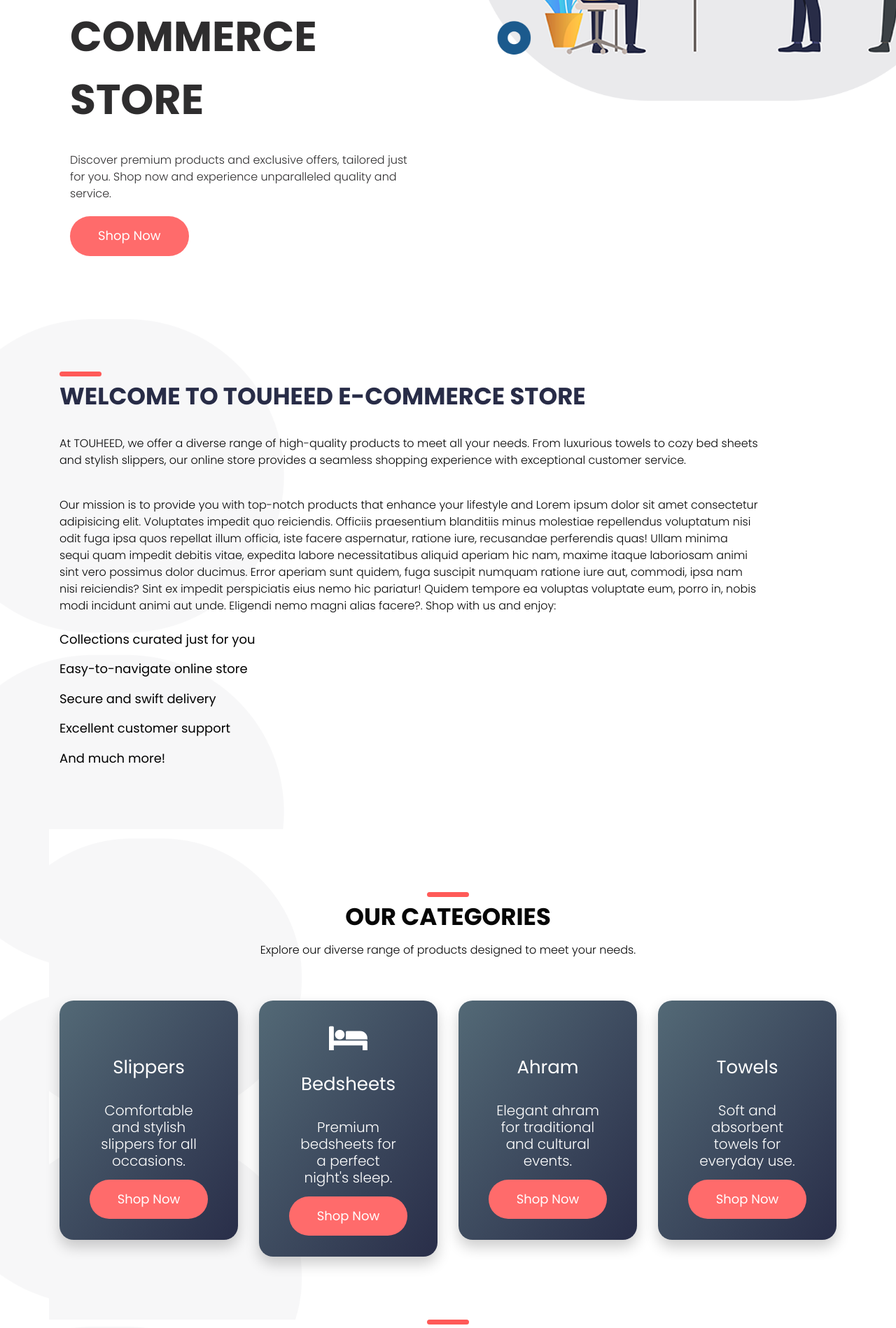
After one commit to YahyaBinUsman/hanzla-e-commerce, a Django app: page /about/ in a window 1280 px wide. The commit adds this page. Shown: the part 440-2338 px from the top of the page at 70% size. Run offline with Django 5.2, Linux system fonts and the light colour scheme; data comes from the database, SQL or seed files in the repository; both versions use the stored data as it was after the commit; some libraries are stand-ins or nearby versions.

Commit message:
first commit

```diff
--- /dev/null
+++ b/store/templates/store/about_us.html
@@ -0,0 +1,322 @@
+{% load static %}
+<!DOCTYPE html>
+<html lang="en">
+<head>
+<!-- basic -->
+<meta charset="utf-8">
+<meta http-equiv="X-UA-Compatible" content="IE=edge">
+<meta name="viewport" content="width=device-width, initial-scale=1">
+<!-- mobile metas -->
+<meta name="viewport" content="width=device-width, initial-scale=1">
+<meta name="viewport" content="initial-scale=1, maximum-scale=1">
+<!-- site metas -->
+<title>About</title>
+<meta name="keywords" content="">
+<meta name="description" content="">
+<meta name="author" content="">
+<!-- bootstrap css -->
+<link rel="stylesheet" type="text/css" href="{% static 'css/bootstrap.min.css' %}">
+<!-- style css -->
+<link rel="stylesheet" type="text/css" href="{% static 'css/style.css' %}">
+<!-- Responsive-->
+<link rel="stylesheet" href="{% static 'css/responsive.css' %}">
+<!-- fevicon -->
+<link rel="icon" href="{% static 'images/fevicon.png' %}" type="image/gif" />
+<!-- Scrollbar Custom CSS -->
+<link rel="stylesheet" href="{% static 'css/jquery.mCustomScrollbar.min.css' %}">
+<!-- Tweaks for older IEs-->
+<link rel="stylesheet" href="https://netdna.bootstrapcdn.com/font-awesome/4.0.3/css/font-awesome.css">
+<!-- owl stylesheets -->
+<link rel="stylesheet" href="{% static 'css/owl.carousel.min.css' %}">
+<link rel="stylesheet" href="{% static 'css/owl.theme.default.min.css' %}">
+<link rel="stylesheet" href="https://cdnjs.cloudflare.com/ajax/libs/fancybox/2.1.5/jquery.fancybox.min.css" media="screen">
+<style>
+  .services-section {
+    padding: 60px 0;
+  }
+  .service-card {
+    background: linear-gradient(to right bottom, #536976, #292e49);
+    border-radius: 20px;
+    box-shadow: 0 10px 20px rgba(0, 0, 0, 0.2);
+    padding: 30px;
+    margin-bottom: 30px;
+    text-align: center;
+    transition: transform 0.3s, box-shadow 0.3s;
+    max-width: 300px;
+    margin: 0 auto 30px auto;
+    height: auto;
+  }
+
+  .service-card:hover {
+    transform: translateY(-5px);
+    box-shadow: 0 15px 35px rgba(0, 0, 0, 0.3);
+  }
+
+  .service-icon {
+    margin-bottom: 20px;
+  }
+
+  .service-icon i {
+    font-size: 3rem;
+    color: #ffffff;
+  }
+
+  .service-card h3 {
+    font-size: 26px;
+    color: #ffffff;
+    margin-bottom: 20px;
+  }
+
+  .price-text {
+    font-size: 20px;
+    color: #ffffff;
+    margin-bottom: 15px;
+  }
+
+  .points-section ul {
+    padding: 0;
+    margin: 20px 0;
+  }
+
+  .points-section li {
+    font-size: 18px;
+    color: #000000;
+    margin-bottom: 10px;
+  }
+
+  .subscribe-btn {
+    background-color: #ff6b6b;
+    color: #ffffff;
+    border: none;
+    border-radius: 30px;
+    padding: 12px 40px;
+    font-size: 18px;
+    cursor: pointer;
+    transition: background-color 0.3s;
+  }
+
+  .subscribe-btn:hover {
+    background-color: #ff5252;
+  }
+
+  .btn-main a {
+    background-color: #ff6b6b;
+    color: #ffffff;
+    border: none;
+    border-radius: 30px;
+    padding: 12px 40px;
+    font-size: 18px;
+    text-decoration: none;
+    display: inline-block;
+    transition: background-color 0.3s;
+  }
+
+  .btn-main a:hover {
+    background-color: #ff5252;
+  }
+  .send_bt  {
+    width: 100%;
+    float: left;
+    font-size: 20px;
+    color: #ffffff;
+    text-align: center;
+    background-color: #ff5a58;
+    padding: 10px 0px;
+    text-transform: uppercase;
+    border-radius: 30px;
+}
+</style>
+</head>
+<body>
+  <!--header section start -->
+  <div class="header_section">
+    <div class="header_left">
+      <nav class="navbar navbar-expand-lg navbar-light bg-light">
+        <div class="logo"><a href="/"><img src="{% static 'images/logo.png' %}"></a></div>
+        <button class="navbar-toggler" type="button" data-toggle="collapse" data-target="#navbarSupportedContent" aria-controls="navbarSupportedContent" aria-expanded="false" aria-label="Toggle navigation">
+          <span class="navbar-toggler-icon"></span>
+        </button>
+        <div class="collapse navbar-collapse" id="navbarSupportedContent">
+          <ul class="navbar-nav mr-auto">
+            <li class="nav-item"><a class="nav-link" href="{% url 'home' %}">Home</a></li>
+            <li class="nav-item"><a class="nav-link" href="{% url 'product_list' category='towel' %}">Towels</a></li>
+            <li class="nav-item"><a class="nav-link" href="{% url 'product_list' category='bedsheet' %}">Bed Sheets</a></li>
+            <li class="nav-item"><a class="nav-link" href="{% url 'product_list' category='ahram' %}">Ahram</a></li>
+            <li class="nav-item"><a class="nav-link" href="{% url 'product_list' category='slipper' %}">Slippers</a></li>
+            <li class="nav-item"><a class="nav-link" href="{% url 'view_cart' %}">View Cart</a></li>
+          </ul>
+        </div>
+      </nav>
+      <div class="banner_main">
+        <h1 class="banner_taital">Welcome to Our <br>TOUHEED E-commerce Store</h1>
+        <p class="banner_text">Discover premium products and exclusive offers, tailored just for you. Shop now and experience unparalleled quality and service.</p>
+        <div class="btn-main">
+          <a href="{% url 'product_list' category='towel' %}">Shop Now</a>
+        </div>
+      </div>
+    </div>
+    <div class="header_right">
+      <img src="{% static 'images/banner-img.png' %}" class="banner_img">
+    </div>
+  </div>
+  <!--header section end -->
+
+  <!--about section start -->
+  <div class="services_section layout_padding">
+    <div class="container">
+      <div class="row">
+        <div class="col-md-12">
+          <h1 class="services_taital">Welcome to TOUHEED E-commerce Store</h1>
+          <p class="services_text">At TOUHEED, we offer a diverse range of high-quality products to meet all your needs. From luxurious towels to cozy bed sheets and stylish slippers, our online store provides a seamless shopping experience with exceptional customer service.</p>
+          <p class="services_text">Our mission is to provide you with top-notch products that enhance your lifestyle and Lorem ipsum dolor sit amet consectetur adipisicing elit. Voluptates impedit quo reiciendis. Officiis praesentium blanditiis minus molestiae repellendus voluptatum nisi odit fuga ipsa quos repellat illum officia, iste facere aspernatur, ratione iure, recusandae perferendis quas! Ullam minima sequi quam impedit debitis vitae, expedita labore necessitatibus aliquid aperiam hic nam, maxime itaque laboriosam animi sint vero possimus dolor ducimus. Error aperiam sunt quidem, fuga suscipit numquam ratione iure aut, commodi, ipsa nam nisi reiciendis? Sint ex impedit perspiciatis eius nemo hic pariatur! Quidem tempore ea voluptas voluptate eum, porro in, nobis modi incidunt animi aut unde. Eligendi nemo magni alias facere?. Shop with us and enjoy:</p>
+          <ul class="points-section">
+            <li>Collections curated just for you</li>
+            <li>Easy-to-navigate online store</li>
+            <li>Secure and swift delivery</li>
+            <li>Excellent customer support</li>
+            <li>And much more!</li>
+          </ul>
+        </div>
+        <div class="services_section layout_padding">
+            <div class="container">
+              <h1 class="what_taital">Our Categories</h1>
+              <p class="what_text">Explore our diverse range of products designed to meet your needs.</p>
+              <div class="what_we_do_section_2">
+                <div class="row">
+                  <div class="col-lg-3 col-md-6">
+                    <div class="service-card">
+                      <div class="service-icon">
+                        <i class="fa fa-socks" aria-hidden="true"></i> <!-- Font Awesome icon for slippers -->
+                      </div>
+                      <h3>Slippers</h3>
+                      <p class="price-text">Comfortable and stylish slippers for all occasions.</p>
+                      <button class="subscribe-btn" onclick="window.location.href='/slippers'">Shop Now</button>
+                    </div>
+                  </div>
+                  <div class="col-lg-3 col-md-6">
+                    <div class="service-card">
+                      <div class="service-icon">
+                        <i class="fa fa-bed" aria-hidden="true"></i> <!-- Font Awesome icon for bedsheets -->
+                      </div>
+                      <h3>Bedsheets</h3>
+                      <p class="price-text">Premium bedsheets for a perfect night's sleep.</p>
+                      <button class="subscribe-btn" onclick="window.location.href='/bedsheets'">Shop Now</button>
+                    </div>
+                  </div>
+                  <div class="col-lg-3 col-md-6">
+                    <div class="service-card">
+                      <div class="service-icon">
+                        <i class="fa fa-tshirt" aria-hidden="true"></i> <!-- Font Awesome icon for ahram -->
+                      </div>
+                      <h3>Ahram</h3>
+                      <p class="price-text">Elegant ahram for traditional and cultural events.</p>
+                      <button class="subscribe-btn" onclick="window.location.href='/ahrams'">Shop Now</button>
+                    </div>
+                  </div>
+                  <div class="col-lg-3 col-md-6">
+                    <div class="service-card">
+                      <div class="service-icon">
+                        <i class="fa fa-towel" aria-hidden="true"></i> <!-- Font Awesome icon for towels -->
+                      </div>
+                      <h3>Towels</h3>
+                      <p class="price-text">Soft and absorbent towels for everyday use.</p>
+                      <button class="subscribe-btn" onclick="window.location.href='/towels'">Shop Now</button>
+                    </div>
+                  </div>
+                </div>
+              </div>
+            </div>
+        </div>
+
+      </div>
+    </div>
+  <!--about section end -->
+  <h1 class="what_taital">Contact us</h1>
+    <p class="amet_text">amet, consectetur adipiscing elit, sed do eiusmod tempor incididunt ut labore </p>
+    <div class="contact_section2">
+      <div class="row">
+        <div class="col-md-6 padding_left_0">
+          <!-- Add this form section to your existing HTML template -->
+          <div class="mail_section">
+            <form method="post" action="{% url 'contact' %}">
+              {% csrf_token %}
+              <input type="text" class="mail_text_1" placeholder="Name" name="name">
+              <input type="text" class="mail_text_1" placeholder="Phone Number" name="phone_number">
+              <input type="email" class="mail_text_1" placeholder="Email" name="email">
+              <textarea class="massage_text" placeholder="Message" rows="5" id="message" name="message"></textarea>
+              <button type="submit" class="send_bt">Send</button>
+            </form>
+          </div>
+
+
+        </div>
+        <div class="col-md-6 padding_0">
+          <div class="map-responsive">
+            <iframe src="https://www.google.com/maps/embed/v1/place?key=AIzaSyA0s1a7phLN0iaD6-UE7m4qP-z21pH0eSc&amp;q=Plot+11,+Block+E+Pia+Housing+Scheme,+Lahore,+Punjab+54770,+Pakistan/@31.4475933,74.2795881,21z/data=!4m6!3m5!1s0x3919016c4b9f0f21:0x694fa2e3f3774c5!8m2!3d31.4475887!4d74.279749!16s%2Fg%2F11f3j7nwtv?entry=ttu" width="600" height="400" frameborder="0" style="border:0; width: 100%;" allowfullscreen=""></iframe>
+          </div>
+        </div>
+      </div>
+    </div>
+  </div>
+</div>
+
+<div class="footer_section layout_padding">
+  <div class="container">
+    <div class="row">
+      <div class="col-lg-3 col-sm-6">
+        <h4 class="about_text">About Touheed</h4>
+        <div class="location_text"><img src="{% static 'images/map-icon.png' %}"><span class="padding_left_15">Locations</span></div>
+        <div class="location_text"><img src="{% static 'images/call-icon.png' %}"><span class="padding_left_15">+01 9876543210</span></div>
+        <div class="location_text"><img src="{% static 'images/mail-icon.png' %}"><span class="padding_left_15">demo@gmail.com</span></div>
+      </div>
+      <div class="col-lg-3 col-sm-6">
+        <h4 class="about_text">About Touheed</h4>
+        <p class="dolor_text">ipsum dolor sit amet, consectetur adipiscing elit, sed do eiusmod tempor incididunt</p>
+      </div>
+      <div class="col-lg-3 col-sm-6">
+        <h4 class="about_text">Instagram</h4>
+        <div class="footer_images">
+          <div class="footer_images_left">
+            <div class="image_12"><img src="{% static 'images/img-12.png' %}"></div>
+            <div class="image_12"><img src="{% static 'images/img-12.png' %}"></div>
+            <div class="image_12"><img src="{% static 'images/img-12.png' %}"></div>
+          </div>
+          <div class="footer_images_right">
+            <div class="image_12"><img src="{% static 'images/img-12.png' %}"></div>
+            <div class="image_12"><img src="{% static 'images/img-12.png' %}"></div>
+            <div class="image_12"><img src="{% static 'images/img-12.png' %}"></div>
+          </div>
+        </div>
+      </div>
+      <div class="col-lg-3 col-sm-6">
+        <h4 class="about_text">Newsletter</h4>
+        <input type="text" class="mail_text" placeholder="Enter your email" name="Enter your email">
+        <div class="subscribe_bt"><a href="#">Subscribe</a></div>
+        <div class="footer_social_icon">
+          <ul>
+            <li><a href="#"><img src="{% static 'images/fb-icon1.png' %}"></a></li>
+             <li><a href="#"><img src="{% static 'images/twitter-icon1.png' %}"></a></li>
+            <li><a href="#"><img src="{% static 'images/linkedin-icon1.png' %}"></a></li>
+            <li><a href="#"><img src="{% static 'images/youtub-icon1.png' %}"></a></li>
+          </ul>
+        </div>
+      </div>
+    </div>
+    <!-- copyright section start -->
+    <div class="copyright_section">
+                  <div class="copyright_text">Copyright 2024 All Right Reserved By Touheed</div>
+
+    </div>
+    <!-- copyright section end -->
+  </div>
+</div>
+
+  <!-- Javascript files-->
+  <script src="https://code.jquery.com/jquery-3.3.1.slim.min.js"></script>
+  <script src="https://cdnjs.cloudflare.com/ajax/libs/popper.js/1.14.7/umd/popper.min.js"></script>
+  <script src="https://stackpath.bootstrapcdn.com/bootstrap/4.3.1/js/bootstrap.min.js"></script>
+  <script src="https://cdnjs.cloudflare.com/ajax/libs/OwlCarousel2/2.3.4/owl.carousel.min.js"></script>
+  <script src="https://cdnjs.cloudflare.com/ajax/libs/fancybox/3.5.7/jquery.fancybox.min.js"></script>
+  <script src="{% static 'js/custom.js' %}"></script>
+</body>
+</html>
--- a/store/urls.py
+++ b/store/urls.py
@@ -14,4 +14,6 @@
     path('check_delivery_dates/', views.check_delivery_dates, name='check_delivery_dates'),
     path('testimonials/', views.testimonials, name='testimonials'),
     path('contact/', views.contact, name='contact'),
+    path('about/', views.about_us, name='about_us'),
+
 ]
--- a/store/views.py
+++ b/store/views.py
@@ -15,6 +15,10 @@
 def home(request):
     five_star_reviews = ClientReview.objects.filter(rating=5.0)
     return render(request, 'store/home.html', {'five_star_reviews': five_star_reviews})
+
+def about_us(request):
+    return render(request, 'store/about_us.html')
+
 
 def contact(request):
     if request.method == 'POST':
@@ -72,13 +76,15 @@
         item.delete()
     return redirect('view_cart')
 
-# Add item to cart
+from django.shortcuts import get_object_or_404, redirect
+from django.contrib import messages
+from .models import Product, CartItem
+
 def add_to_cart(request, product_id):
     product = get_object_or_404(Product, id=product_id)
     quantity = int(request.POST.get('quantity', 1))
 
     if product.quantity < quantity:
-        # Handle case where requested quantity exceeds available quantity
         return redirect('product_list', category=product.category)
 
     cart_item, created = CartItem.objects.get_or_create(product=product)
@@ -88,9 +94,14 @@
         cart_item.quantity += quantity
     cart_item.save()
 
-    product.update_quantity(-quantity)  # Deduct product quantity in inventory
+    product.update_quantity(-quantity)
 
-    return redirect('view_cart')
+    # Add success message with product name and quantity
+    messages.success(request, f'{quantity} x {product.name} has been added to your cart! Go check your cart.')
+
+    return redirect(request.META.get('HTTP_REFERER', 'home'))
+
+
 
 from django.shortcuts import render, get_object_or_404, redirect
 from django.http import HttpResponseBadRequest, JsonResponse
```
Also changed, not shown: store/templates/store/home.html (+1 -21 lines), store/templates/store/product_list.html (+62 -0 lines), db.sqlite3, product_images/bed_sheet_6fPBoTh.jfif (added).
